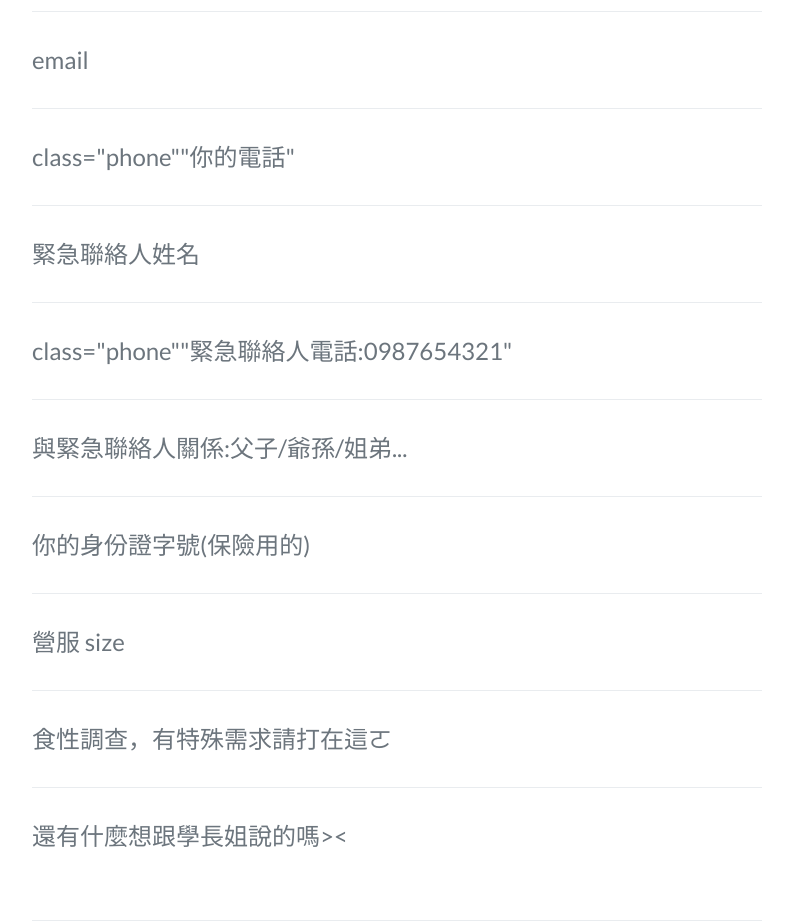
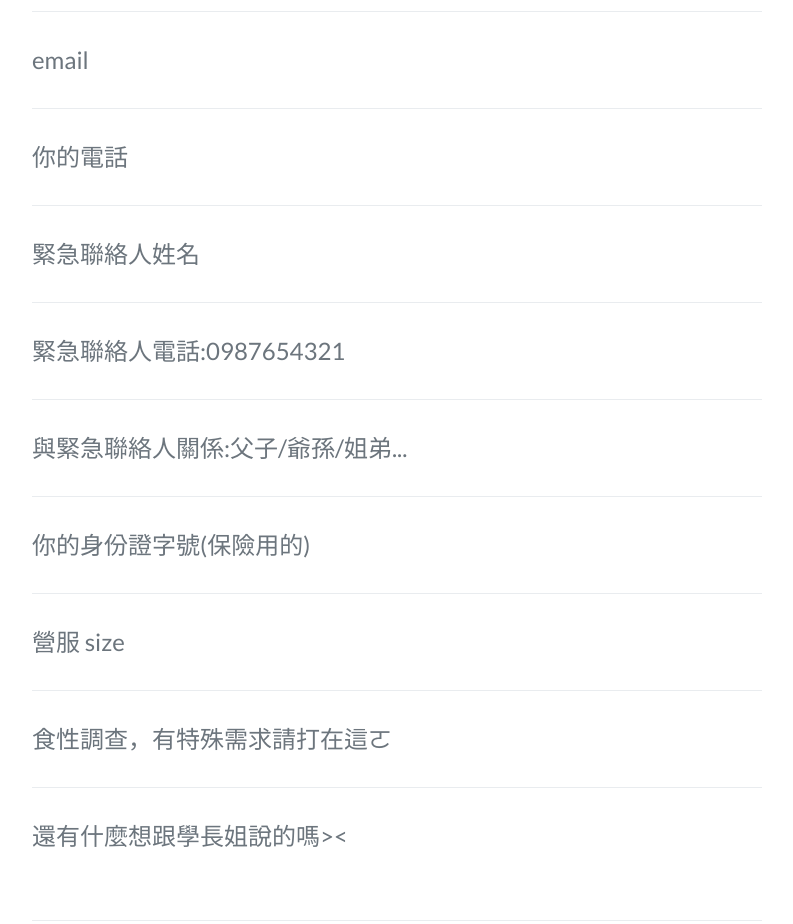
Before and after one commit to disam8853/imot2, a plain HTML site: page index.html in a window 1280 px wide. Shown: the part 4700-5624 px from the top of the page, without its empty margins (243-1036 px from the left). Drawn offline with Linux system fonts and the light colour scheme; no server answers.

Commit message:
sovle 'g' bug

```diff
--- a/index.html
+++ b/index.html
@@ -502,7 +502,7 @@
           <div class="control-group">
             <div class="form-group floating-label-form-group controls mb-0 pb-2">
               <label>聯絡電話</label>
-              <input class="form-control" name="phone" id="phone" type="tel" placeholder= class="phone""你的電話" required="required" data-validation-required-message="Please enter your phone number.">
+              <input class="form-control" name="phone" id="phone" type="tel" placeholder="你的電話" required="required" data-validation-required-message="Please enter your phone number.">
               <p class="help-block text-danger"></p>
             </div>
           </div>
@@ -516,7 +516,7 @@
           <div class="control-group">
             <div class="form-group floating-label-form-group controls mb-0 pb-2">
               <label>緊急聯絡人電話</label>
-              <input class="form-control" name="emergencyPhone" id="emergencyPhone" type="tel" placeholder= class="phone""緊急聯絡人電話:0987654321" required="required"
+              <input class="form-control" name="emergencyPhone" id="emergencyPhone" type="tel" placeholder="緊急聯絡人電話:0987654321" required="required"
                 data-validation-required-message="Please enter your phone number.">
               <p class="help-block text-danger"></p>
             </div>
@@ -837,7 +837,7 @@
 
   <!-- Plugin JavaScript -->
   <script src="vendor/jquery-easing/jquery.easing.min.js"></script>
-  <script src="vendor/magnific-popup/jquery.magnific-popup.min.js"></script>g
+  <script src="vendor/magnific-popup/jquery.magnific-popup.min.js"></script>
 
   <!-- Custom scripts for this template -->
   <script src="js/freelancer.min.js"></script>
```
